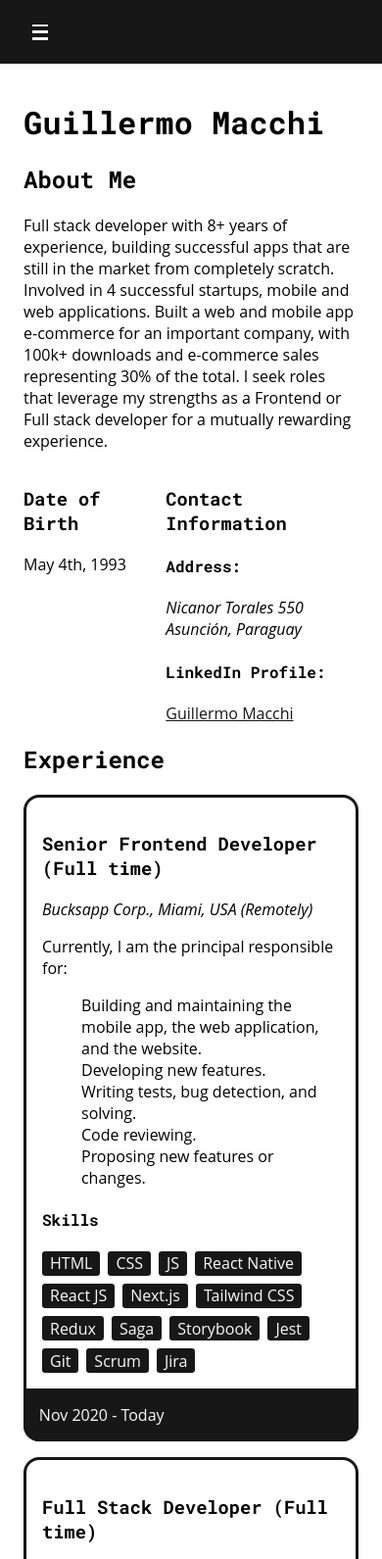
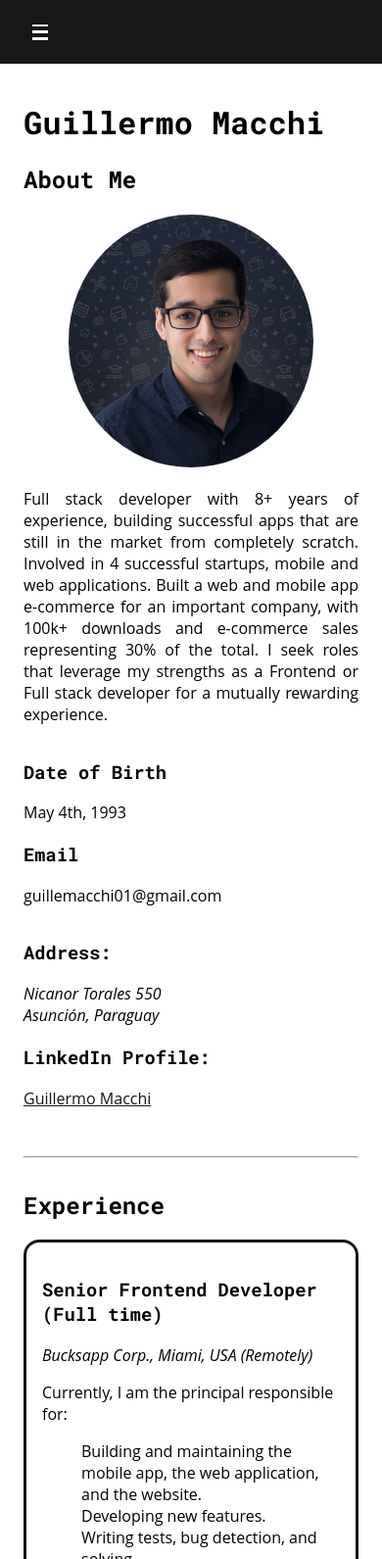
Before and after one commit to gmacchi93/gmacchi93.github.io, a plain HTML site: page index.html in a window 390 px wide. Shown: the top 1591 px of the page at 98% size. Drawn offline with Linux system fonts and the light colour scheme.

Commit message:
Footer, photo added

```diff
--- a/index.html
+++ b/index.html
@@ -42,6 +42,10 @@
         <h1>Guillermo Macchi</h1>
         <section id="about-me">
             <h2>About Me</h2>
+            <div>
+                <figure>
+                    <img id="photo" src="images/photo.png" alt="Photo of Guillermo Macchi" />
+                </figure>
                 <p>
                     Full stack developer with 8+ years of experience, building successful apps that are still in the
                     market
@@ -54,25 +58,28 @@
                     rewarding
                     experience.
                 </p>
+            </div>
             <div>
                 <div>
                     <h3>Date of Birth</h3>
                     <p><time datetime="1993-05-04">May 4th, 1993</time></p>
+                    <h3>Email</h3>
+                    <p>guillemacchi01@gmail.com</p>
                 </div>
                 <div>
-                    <h3>Contact Information</h3>
-                    <h4>Address:</h4>
+                    <h3>Address:</h3>
                     <address>
                         Nicanor Torales 550 <br />
                         Asunción, Paraguay
                     </address>
-                    <h4>LinkedIn Profile:</h4>
+                    <h3>LinkedIn Profile:</h3>
                     <a href="https://www.linkedin.com/in/guillermo-macchi-becker/">
                         Guillermo Macchi
                     </a>
                 </div>
             </div>
         </section>
+        <hr />
         <section id="experience">
             <h2>Experience</h2>
             <div class="article-container">
@@ -215,6 +222,7 @@
                 </article>
             </div>
         </section>
+        <hr />
         <section id="skills">
             <h2>Skills</h2>
             <div class="article-container">
@@ -262,6 +270,7 @@
                 </article>
             </div>
         </section>
+        <hr />
         <section id="education">
             <h2>Education & Certificates</h2>
             <div class="article-container">
@@ -289,7 +298,28 @@
         </section>
     </main>
     <footer>
-
+        <div class="content">
+            <h2>Contact Information</h2>
+            <div id="contact-information">
+                <div>
+                    <h3>Email</h3>
+                    <p>guillemacchi01@gmail.com</p>
+                </div>
+                <div>
+                    <h3>Address:</h3>
+                    <address>
+                        Nicanor Torales 550 <br />
+                        Asunción, Paraguay
+                    </address>
+                </div>
+                <div>
+                    <h3>LinkedIn Profile:</h3>
+                    <a href="https://www.linkedin.com/in/guillermo-macchi-becker/">
+                        Guillermo Macchi
+                    </a>
+                </div>
+            </div>
+        </div>
     </footer>
     <script src="index.js"></script>
 </body>
--- a/style.css
+++ b/style.css
@@ -20,12 +20,26 @@ h1,h2,h3,h4,h5,h6 {
     color: var(--black);
 }
 
-nav {
+nav, footer {
     width: 100%;
     background-color: var(--background);
-    color: var(--white);
+    color: var(--on-background);
     display: flex;
     align-items: center;
+}
+
+footer {
+    margin-top: 2em;
+    padding-bottom: 1em;
+}
+
+footer a {
+    color: var(--on-background);
+    text-decoration: underline;
+}
+
+footer h2 {
+    text-align: center;
 }
 
 nav ul {
@@ -76,6 +90,17 @@ a {
     color: var(--main);
 }
 
+figure {
+    margin: auto;
+    padding: 0;
+    display: inline;
+}
+
+hr {
+    margin-top: 3em;
+    margin-bottom: 2em;
+}
+
 .content {
     padding: 1em 3em;
     max-width: 1140px;
@@ -103,9 +128,21 @@ a {
     border-radius: 0.2em;
 }
 
+
 #about-me > div {
     display: grid;
     grid-template-columns: auto auto;
+    column-gap: 1em;
+    align-items: center
+}
+
+#about-me p {
+    text-align: justify;
+}
+
+#contact-information {
+    display: grid;
+    grid-template-columns: auto auto auto;
     column-gap: 1em;
 }
 
@@ -156,10 +193,26 @@ a {
     gap: 0.5em;
 }
 
+#photo {
+    width: 150px;
+    max-width: 100%;
+    border-radius: 50%;
+    max-width: 250px;
+}
+
 @media screen and (max-width: 600px) {
-#desktop-menu {
-    display: none;
-}
+
+    #photo {
+        width: 100%;
+    }
+
+    #desktop-menu {
+        display: none;
+    }
+
+    #about-me > div, #contact-information {
+        grid-template-columns: auto;
+    }
 
     #mobile-menu[aria-expanded="true"] {
         display: flex;
```
Also changed, not shown: images/photo.png (added). Lines whose indentation alone changed are shown as unchanged.
